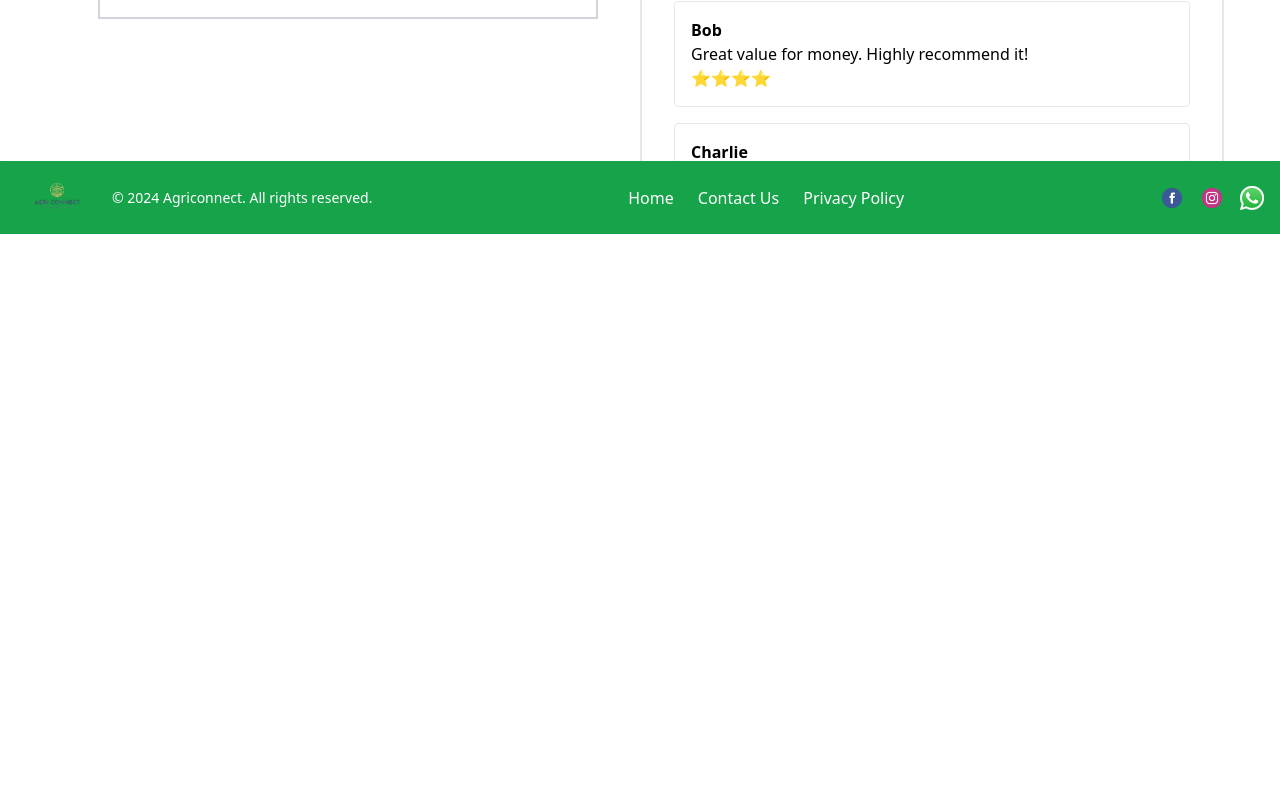
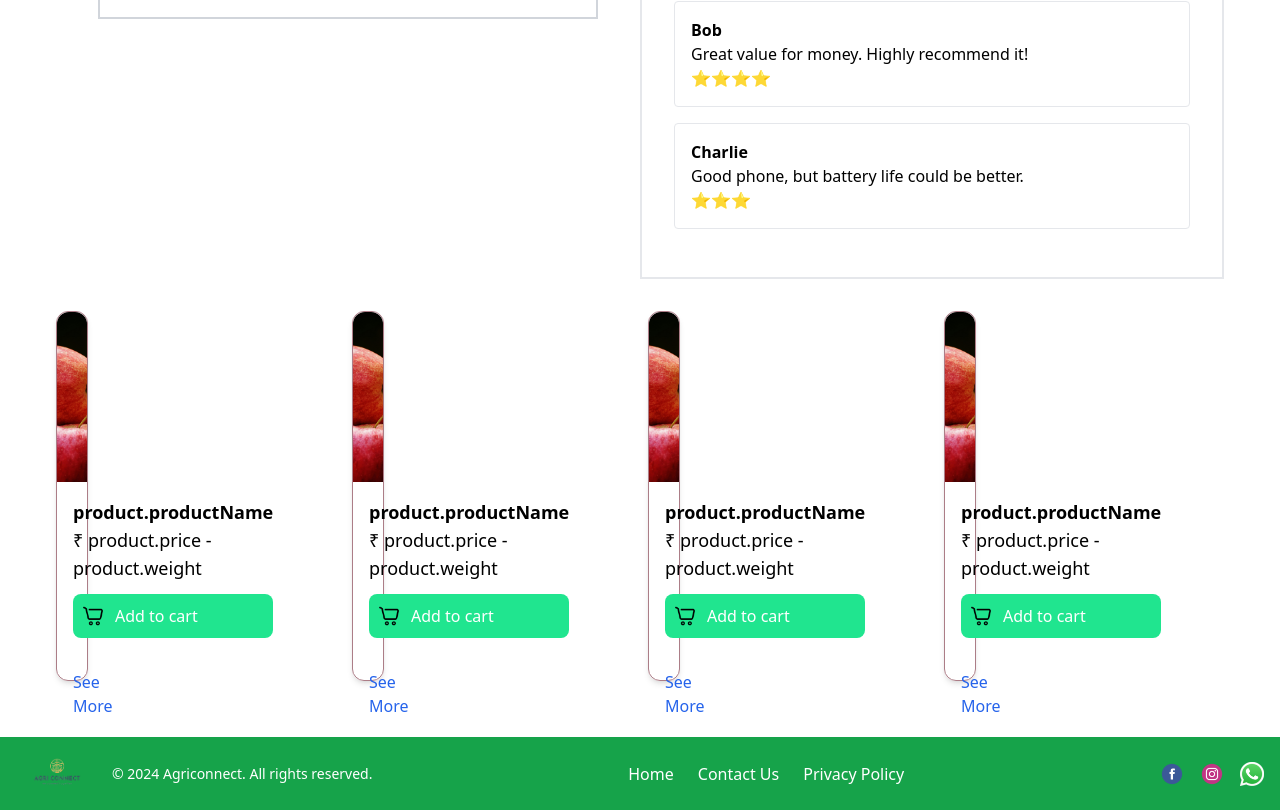
Before and after one commit to Vijay-S-2005/AgriConnect, a Next.js app: page /en/detailedProduct in a window 1280 px wide. Shown: the part 770-1580 px from the top of the page. Before the commit the page ends 1004 px from the top, so only its background shows below. Built offline with nearby package versions, Linux system fonts and the light colour scheme.

Commit message:
stating to login

```diff
--- a/next.config.mjs
+++ b/next.config.mjs
@@ -1,4 +1,3 @@
-
 import createNextIntlPlugin from 'next-intl/plugin';
 
 const withNextIntl = createNextIntlPlugin();
@@ -6,7 +5,7 @@ const withNextIntl = createNextIntlPlugin();
 /** @type {import('next').NextConfig} */
 const nextConfig = {
   images: {
-    domains: ['res.cloudinary.com'], // Add Cloudinary or any other external image domains here
+    domains: ['res.cloudinary.com', 'example.com'],  // Add all allowed external image domains here
   },
 };
 
--- a/src/app/[locale]/detailedProduct/layout.jsx
+++ b/src/app/[locale]/detailedProduct/layout.jsx
@@ -6,11 +6,15 @@ import FilterProduct from '@/components/FilterProduct';
 export default function DisplayProduct({ children }) {
   return (
     <div className="flex flex-col min-h-screen">
+      {/* Header stays at the top */}
       <Header />
 
+      {/* Main content area takes up the remaining space */}
+      <div className="flex-grow p-6">
+        {children}
+      </div>
 
-        <div className="flex-grow p-6">{children}</div>
-
+      {/* Footer will always be at the bottom */}
       <Footer />
     </div>
   );
--- a/src/app/[locale]/detailedProduct/page.jsx
+++ b/src/app/[locale]/detailedProduct/page.jsx
@@ -1,6 +1,7 @@
 "use client";
 import Image from 'next/image';
 import { Assets } from '../../../../public/assets/Assets'; // Assuming you're importing images from this path
+import ProductCard from '@/components/ProductCard';
 
 export default function DetailedProduct() {
 
@@ -24,7 +25,9 @@ export default function DetailedProduct() {
     ];
 
     return (
-        <div className="flex flex-wrap p-8 h-screen">
+        <div className="flex flex-col p-8 min-h-screen">
+            {/* Main Product Section */}
+            <div className="flex flex-wrap h-full">
                 {/* Left Side - Full Display Image (Sticky) */}
                 <div className="w-full md:w-1/2 flex justify-center items-center sticky top-0 h-screen">
                     <Image
@@ -38,7 +41,7 @@ export default function DetailedProduct() {
                 </div>
 
                 {/* Right Side - Product Details with Scrollable Content */}
-            <div className="w-full md:w-1/2 h-screen overflow-y-scroll no-scrollbar p-8 border-2">
+                <div className="w-full md:w-1/2 h-full overflow-y-scroll no-scrollbar p-8 border-2">
                     {/* Title and Description */}
                     <h1 className="text-3xl font-bold mb-4">{product.title}</h1>
                     <p className="text-gray-700 mb-4">{product.description}</p>
@@ -92,5 +95,20 @@ export default function DetailedProduct() {
                     </div>
                 </div>
             </div>
+
+            {/* Product Card Grid Below the Main Product Section */}
+            <div className="mt-8 grid grid-cols-1 sm:grid-cols-2 md:grid-cols-3 lg:grid-cols-4 gap-4">
+                {/* Display multiple product cards in a row */}
+                {[...Array(4)].map((_, index) => (
+                    <ProductCard
+                        key={index}
+                        productName={"product.productName"}
+                        imageUrl={product.imageURL || Assets.Apple} // Fallback image
+                        price={"product.price"}
+                        weight={"product.weight"}
+                    />
+                ))}
+            </div>
+        </div>
     );
 }
```
Lines whose indentation alone changed are shown as unchanged.
